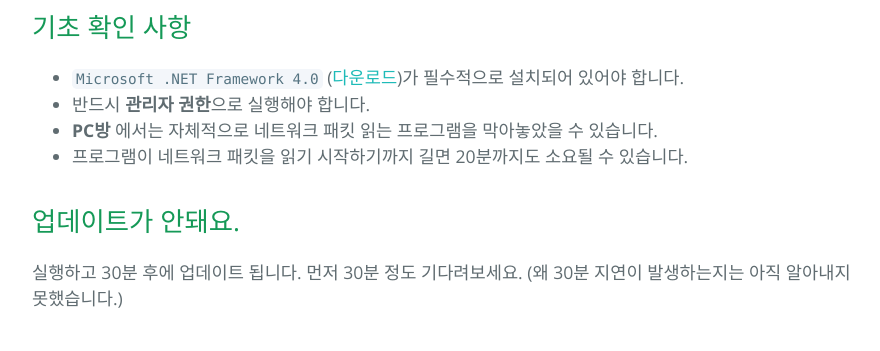
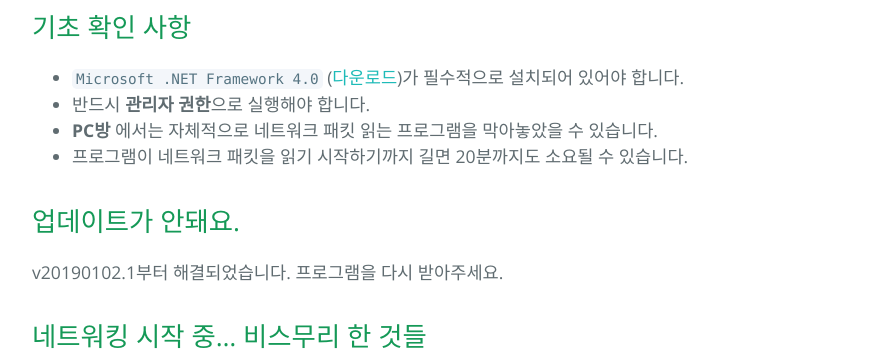
Before and after one commit to devunt/DFAssist, a Jekyll site: the page built from docs/faq.md, in a window 1280 px wide and 900 px high, scrolled down 519 px, cut to the strip 0-351 px from the top of the window. Shown: the whole strip, without its empty margins (192-1072 px from the left). Built offline with Jekyll 4.4.1, drawn with Linux system fonts in a browser that asks for light colours.

Commit message:
docs update
1. faq update (auto-update problem)
2. Japanese Images added

```diff
--- a/docs/faq.md
+++ b/docs/faq.md
@@ -14,8 +14,7 @@ title: {{ site.name }}
 
 ## 업데이트가 안돼요.
 
-실행하고 30분 후에 업데이트 됩니다. 먼저 30분 정도 기다려보세요.
-(왜 30분 지연이 발생하는지는 아직 알아내지 못했습니다.)
+v20190102.1부터 해결되었습니다. 프로그램을 다시 받아주세요.
 
 ## 네트워킹 시작 중... 비스무리 한 것들
 ![](https://i.imgur.com/6gs6iq6.png)
```
Also changed, not shown: docs/index.en.md (+1 -1 lines), docs/index.ja.md (+6 -6 lines), docs/index.md (+1 -1 lines).
